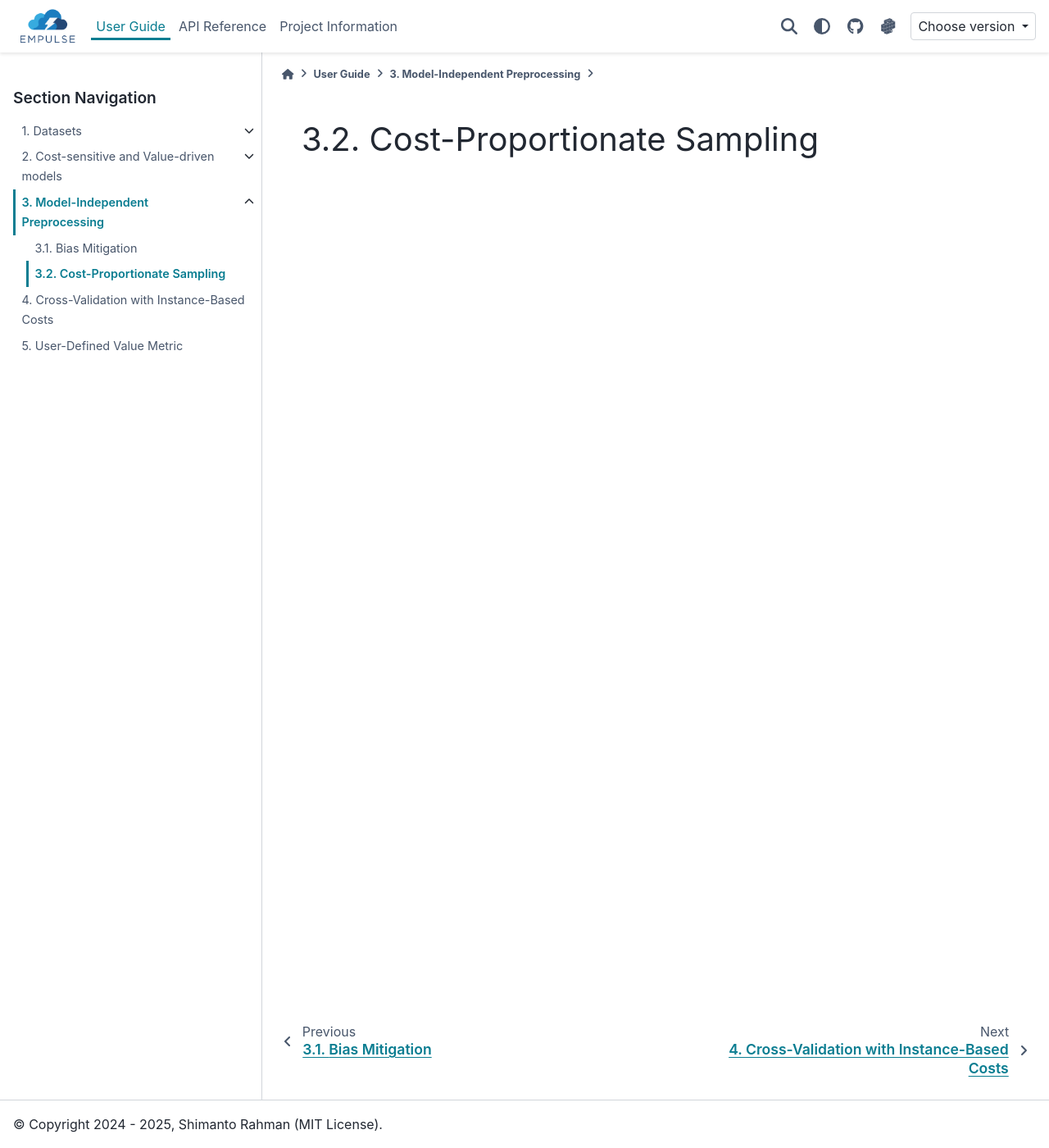
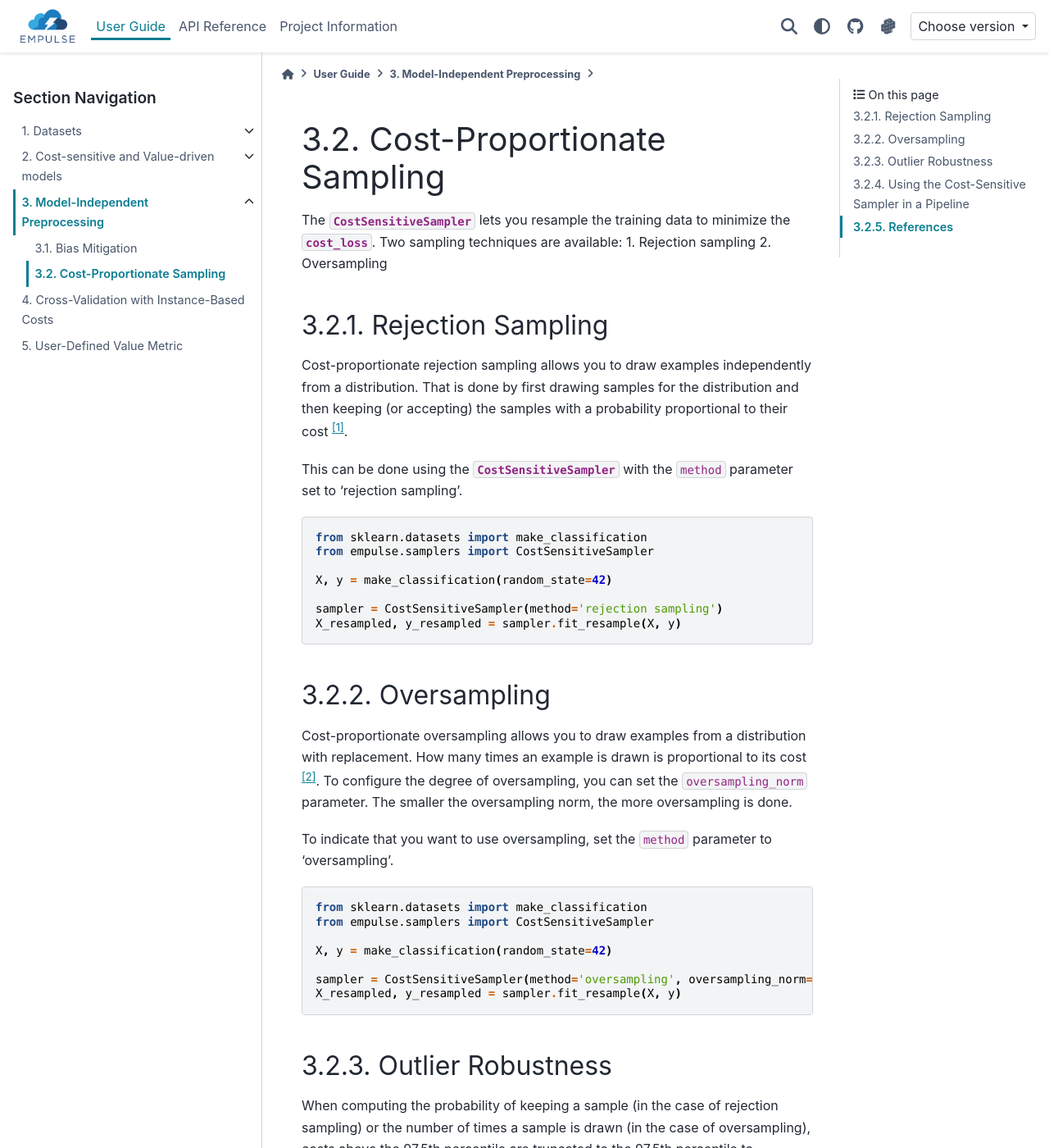
Before and after one commit to ShimantoRahman/empulse, a Sphinx documentation site: the page built from docs/guide/preprocessing/cost_sampling.rst, in a window 1280 px wide and 1400 px high. Shown: the whole window at 82% size. Built offline with Sphinx 7.4.7 and the PyData theme 0.15.4, drawn with Linux system fonts in a browser that asks for light colours; the version number could not be read and is left out; comment, search, counter and statistics services are not loaded; some of the changed text lies outside the part shown.

Commit message:
Add Cost-Proportionate Sampling user guide

```diff
--- a/docs/guide/preprocessing/cost_sampling.rst
+++ b/docs/guide/preprocessing/cost_sampling.rst
@@ -3,3 +3,94 @@
 ===========================
 Cost-Proportionate Sampling
 ===========================
+
+The :class:`~empulse.samplers.CostSensitiveSampler` lets you resample the training data to minimize the
+:func:`~empulse.metrics.cost_loss`.
+Two sampling techniques are available:
+1. Rejection sampling
+2. Oversampling
+
+Rejection Sampling
+==================
+
+Cost-proportionate rejection sampling allows you to draw examples independently from a distribution.
+That is done by first drawing samples for the distribution and then keeping (or accepting) the samples
+with a probability proportional to their cost [1]_.
+
+This can be done using the :class:`~empulse.samplers.CostSensitiveSampler`
+with the ``method`` parameter set to 'rejection sampling'.
+
+.. code-block:: python
+
+    from sklearn.datasets import make_classification
+    from empulse.samplers import CostSensitiveSampler
+
+    X, y = make_classification(random_state=42)
+
+    sampler = CostSensitiveSampler(method='rejection sampling')
+    X_resampled, y_resampled = sampler.fit_resample(X, y)
+
+Oversampling
+============
+
+Cost-proportionate oversampling allows you to draw examples from a distribution with replacement.
+How many times an example is drawn is proportional to its cost [2]_.
+To configure the degree of oversampling, you can set the ``oversampling_norm`` parameter.
+The smaller the oversampling norm, the more oversampling is done.
+
+To indicate that you want to use oversampling, set the ``method`` parameter to 'oversampling'.
+
+.. code-block:: python
+
+    from sklearn.datasets import make_classification
+    from empulse.samplers import CostSensitiveSampler
+
+    X, y = make_classification(random_state=42)
+
+    sampler = CostSensitiveSampler(method='oversampling', oversampling_norm=0.2)
+    X_resampled, y_resampled = sampler.fit_resample(X, y)
+
+Outlier Robustness
+==================
+
+When computing the probability of keeping a sample (in the case of rejection sampling) or
+the number of times a sample is drawn (in the case of oversampling),
+costs above the 97.5th percentile are truncated to the 97.5th percentile to decrease outlier influence.
+If you wish to change this behavior, you can set the ``percentile_threshold`` parameter to any number between 0-1.
+
+.. code-block:: python
+
+    from empulse.samplers import CostSensitiveSampler
+
+    sampler = CostSensitiveSampler(method='rejection sampling', percentile_threshold=0.9)
+    X_resampled, y_resampled = sampler.fit_resample(X, y)
+
+
+Using the Cost-Sensitive Sampler in a Pipeline
+==============================================
+
+This sampler can easily be used inside an imbalanced-learn :class:`imblearn:imblearn.pipeline.Pipeline`
+(note that the scikit-learn :class:`sklearn:sklearn.pipeline.Pipeline` does not support samplers):.
+
+.. code-block:: python
+
+    from imblearn.pipeline import Pipeline
+    from sklearn.linear_model import LogisticRegression
+    from empulse.samplers import CostSensitiveSampler
+
+    pipeline = Pipeline([
+        ('sampler', CostSensitiveSampler(method='rejection sampling')),
+        ('classifier', LogisticRegression())
+    ])
+    pipeline.fit(X, y)
+
+References
+==========
+
+.. [1] B. Zadrozny, J. Langford, N. Naoki, "Cost-sensitive learning by
+       cost-proportionate example weighting", in Proceedings of the
+       Third IEEE International Conference on Data Mining, 435-442, 2003.
+
+.. [2] C. Elkan, "The foundations of Cost-Sensitive Learning",
+       in Seventeenth International Joint Conference on Artificial Intelligence,
+       973-978, 2001.
```
